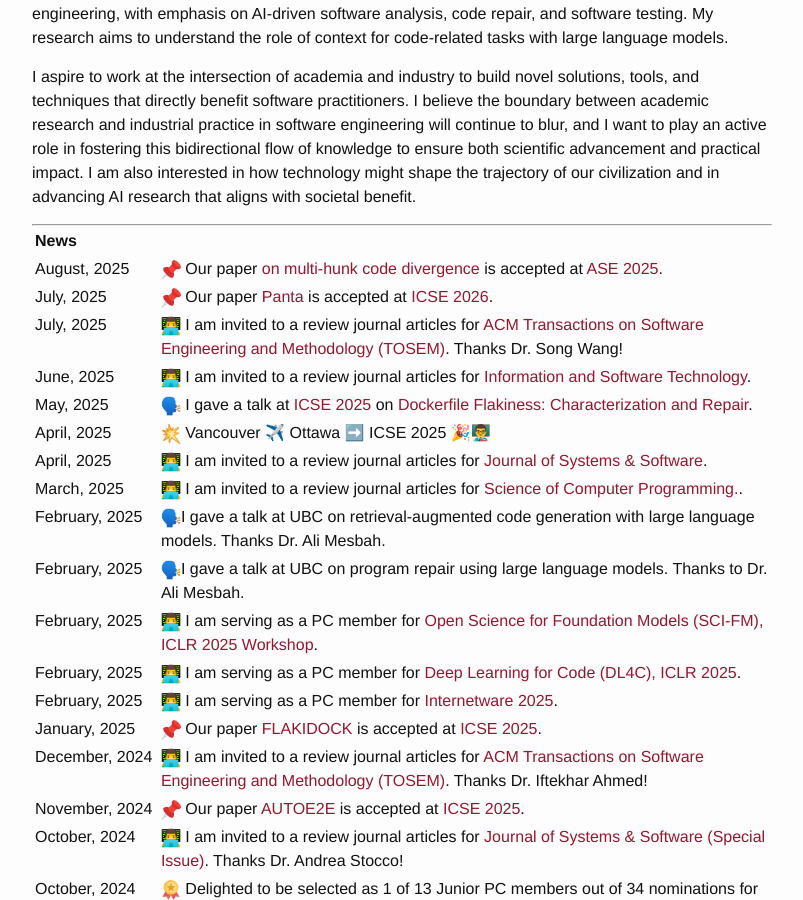
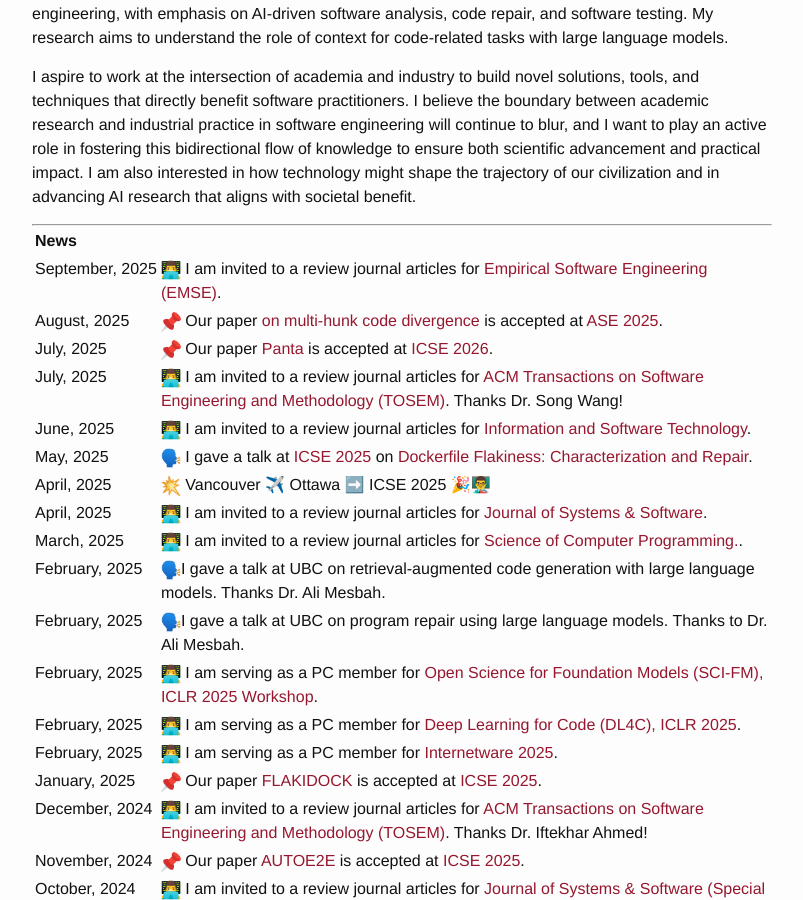
Before and after one commit to nashid/nashid.github.io, a Jekyll site: the page built from index.md, in a window 1280 px wide and 900 px high, scrolled down 318 px. Shown: the whole window, without its empty margins (238-1041 px from the left). Built offline with Jekyll 4.4.1, drawn with Linux system fonts in a browser that asks for light colours.

Commit message:
add emse paper review experience - 2025

```diff
--- a/index.md
+++ b/index.md
@@ -18,6 +18,11 @@
   <tr>
     <th style="vertical-align: top; text-align: left;">News</th>
     <th>&nbsp;</th>
+  </tr>
+
+  <tr>
+    <td style="vertical-align: top;">September,&nbsp;2025</td>
+    <td><img src="./resources/images/icon-paper-review.png" width="20" height="20"> I am invited to a review journal articles for <a href="https://dl.acm.org/journal/tosem">Empirical Software Engineering (EMSE)</a>.</td>
   </tr>
 
   <tr>
```
